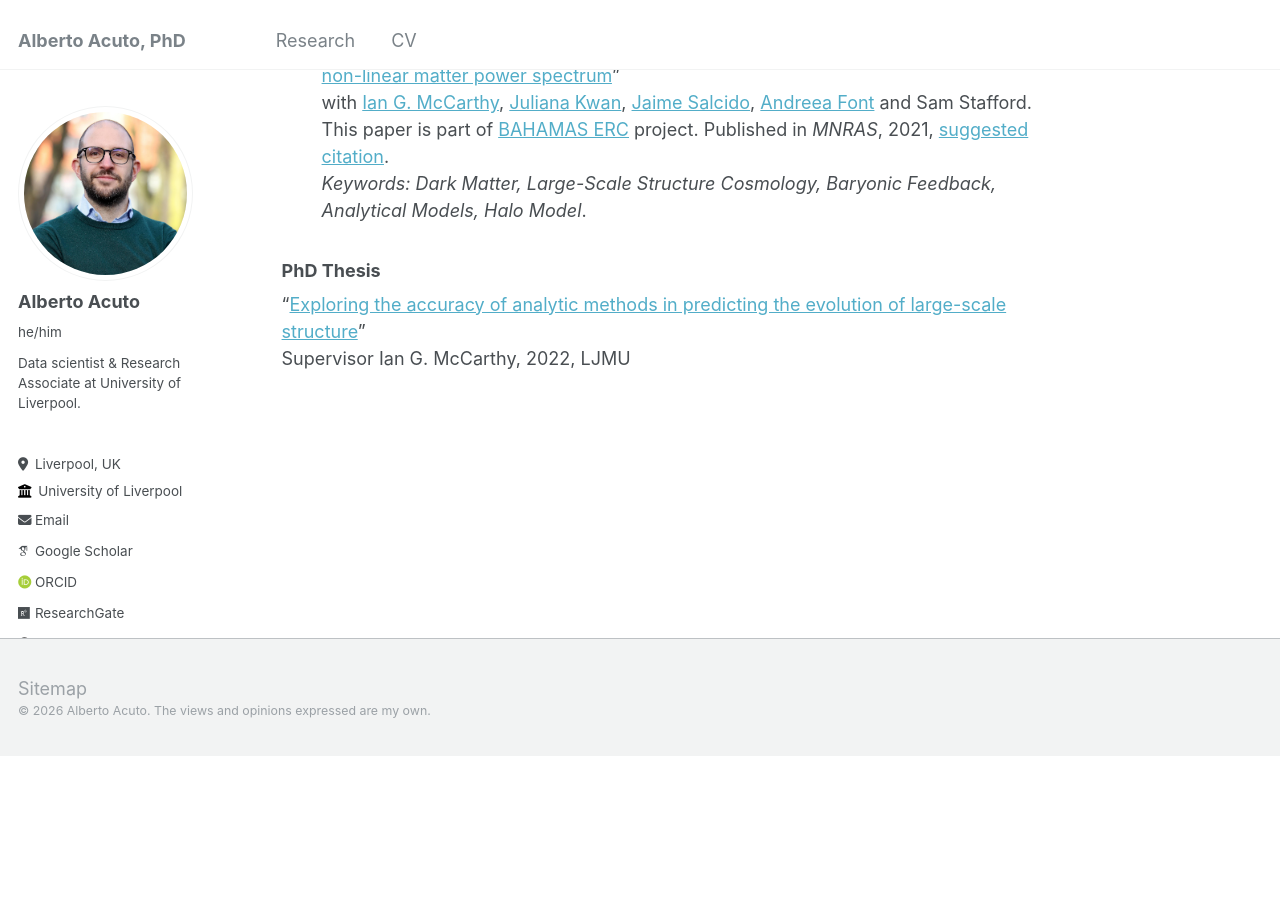
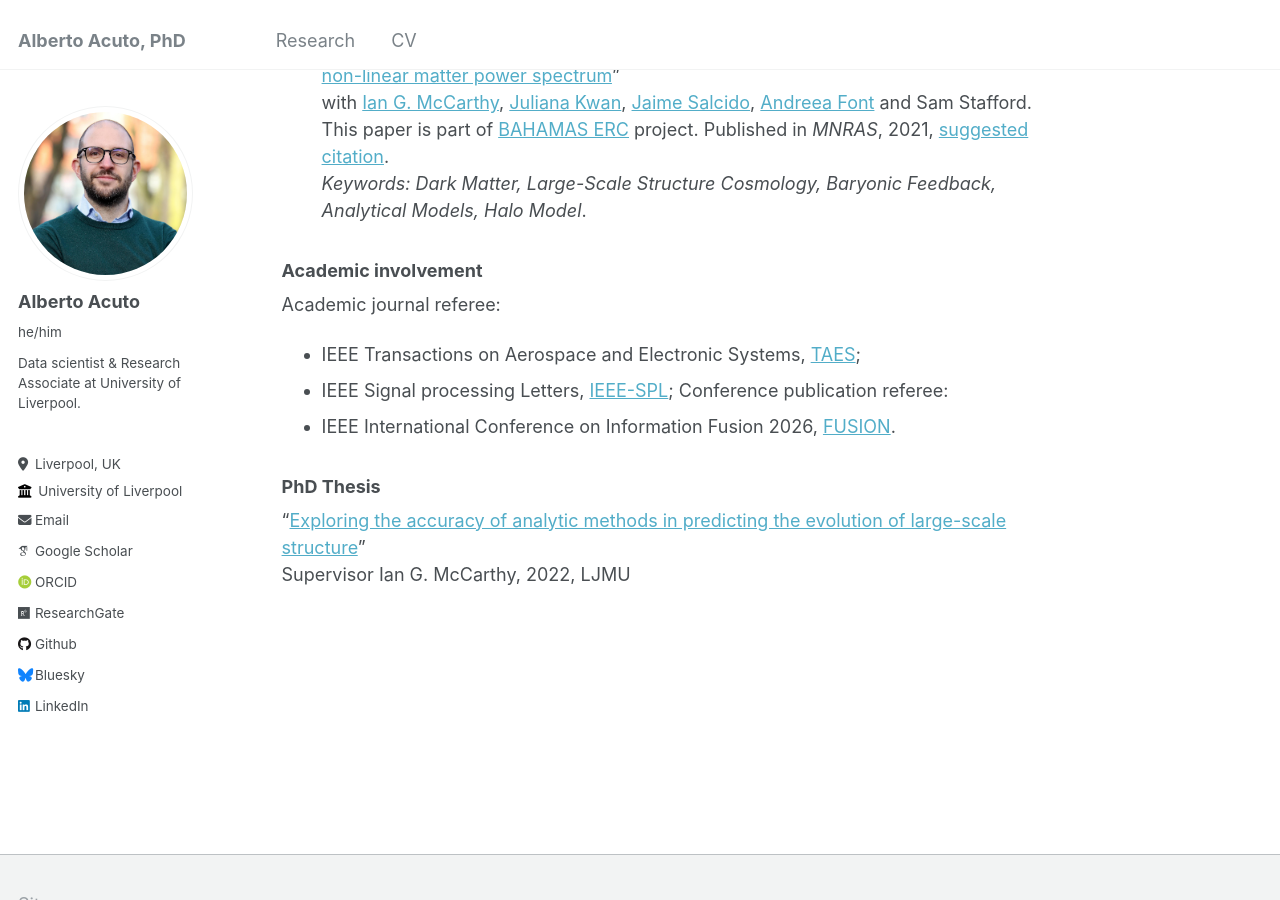
Before and after one commit to A-acuto/A-acuto.github.io, a Jekyll site: the page built from _pages/research.md, in a window 1280 px wide and 900 px high, scrolled down 1559 px. Built offline with Jekyll 4.4.1, drawn with Linux system fonts in a browser that asks for light colours; some web fonts are replaced; before the commit the page ends 2316 px from its top, so only the background shows below that.

Commit message:
fix and update the referee

```diff
--- a/_pages/research.md
+++ b/_pages/research.md
@@ -65,6 +65,13 @@ This paper is part of [BAHAMAS ERC](https://www.astro.ljmu.ac.uk/~igm/BAHAMAS/)
 Published in *MNRAS*, 2021, [suggested citation](https://ui.adsabs.harvard.edu/abs/2021MNRAS.508.3519A/exportcitation).
 _Keywords: Dark Matter, Large-Scale Structure Cosmology, Baryonic Feedback, Analytical Models, Halo Model_.
 
+### Academic involvement
+Academic journal referee:
+- IEEE Transactions on Aerospace and Electronic Systems, [TAES](https://ieee-aess.org/publications/taes);
+- IEEE Signal processing Letters, [IEEE-SPL](https://signalprocessingsociety.org/publications-resources/ieee-signal-processing-letters);
+Conference publication referee:
+- IEEE International Conference on Information Fusion 2026, [FUSION](https://www.ntnu.edu/fusion2026).
+
 ### PhD Thesis
 "[Exploring the accuracy of analytic methods in predicting the evolution of large-scale structure](https://scholar.google.com/citations?view_op=view_citation&hl=it&user=x1OW5bUAAAAJ&citation_for_view=x1OW5bUAAAAJ:u-x6o8ySG0sC)"
 Supervisor Ian G. McCarthy, 2022, LJMU
```
